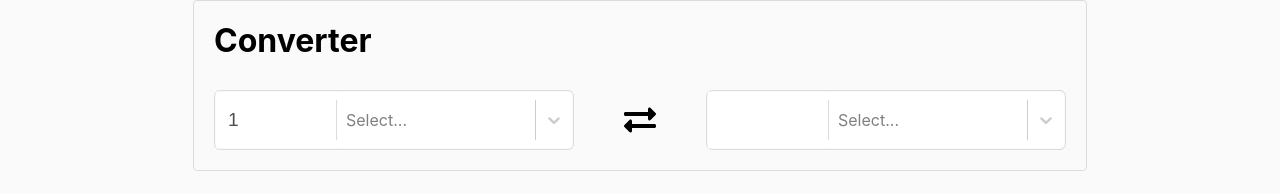
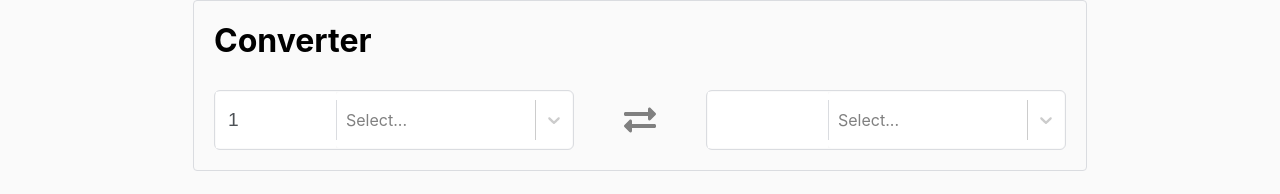
Before and after one commit to Emerlyy/converter, a React (Create React App) app: page / in a window 1280 px wide. In both pictures the pointer is over the icon 640 px from the left and 262 px from the top of the page. Shown: the part 143-337 px from the top of the page. Built offline with nearby package versions, Linux system fonts and the light colour scheme; no server answers.

Commit message:
stylized hover for icon

```diff
--- a/src/features/converter/Converter.css
+++ b/src/features/converter/Converter.css
@@ -17,8 +17,13 @@
 }
 
 .arrow-icon {
+    cursor:pointer;
     font-size: 2rem;
     transition: all .3s;
+}
+
+.arrow-icon:hover{
+    color:gray;
 }
 
 @media(max-width: 1000px) {
```
